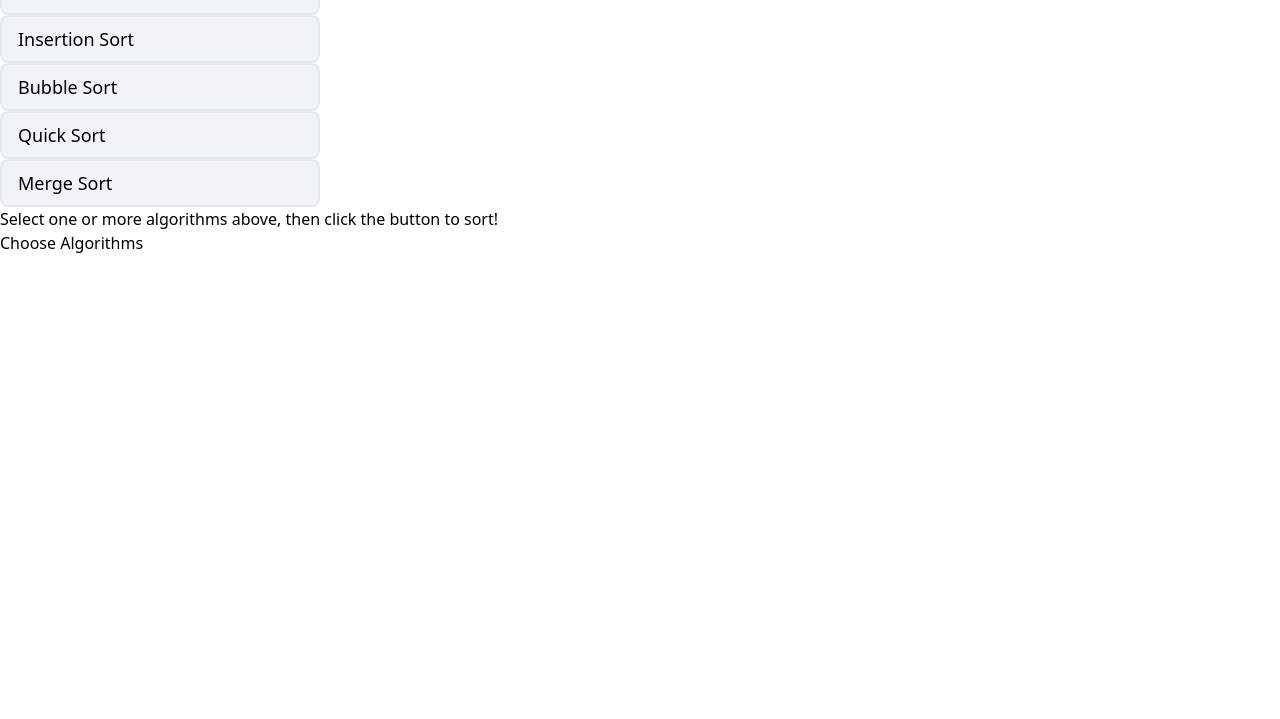
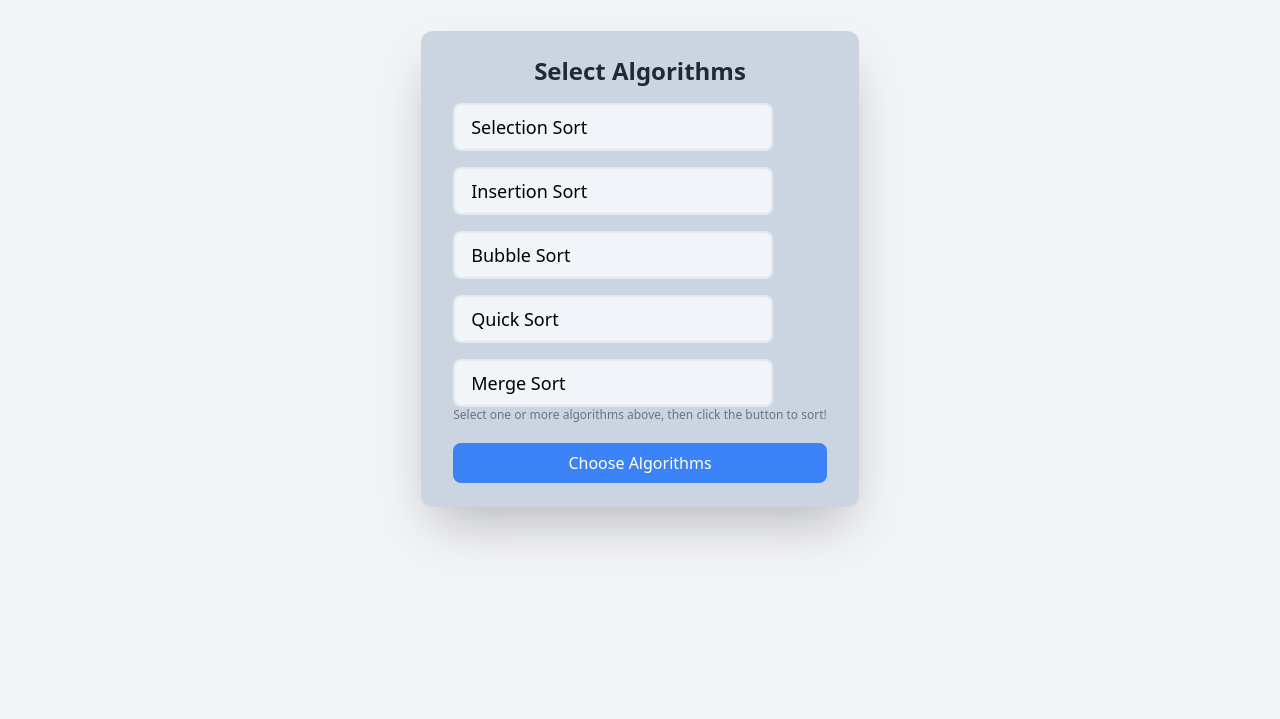
Before and after one commit to ibrahimAlselawi/algorithemVvisualization, a website: page index.html in a window 1280 px wide. Shown: the part 81-800 px from the top of the page. Drawn offline with nearby package versions, Linux system fonts and the light colour scheme.

Commit message:
FIXING tailwind

```diff
--- a/index.html
+++ b/index.html
@@ -9,7 +9,7 @@
     <script src="https://cdn.jsdelivr.net/npm/chart.js"></script>
 </head>
 <body class="bg-gray-100 text-gray-800 font-sans">
-    <nav class="fixed top-0 w-full min-h-20 flex items-center justify-between border-b-4 rounded-br-xl bg-blue-600">
+    <nav class="fixed top-0 w-full min-h-20 flex items-center justify-between  bg-blue-700">
         <div class="mx-auto max-w-full px-4 sm:px-6 lg:px-8 w-full">
             <div class=" flex items-center justify-between w-full">
                 <h2 class="text-3xl font-bold text-black text-center py-5 tracking-wide sm:w-auto">Sorting Algorithms Visualization</h2>
@@ -34,7 +34,7 @@
     </nav>
 
 <div class="mt-24 pt-4" id="page">
-    <div id="selectDiv" class="max-w-max mx-auto shadow-2xl rounded-xl px-8 py-6">
+    <div id="selectDiv" class="max-w-max mx-auto shadow-2xl rounded-xl px-8 py-6 bg-slate-300" >
         <h3 class="text-2xl font-semibold text-center mb-4">Select Algorithms</h3>
 
         <div class="flex items-center mt-4">
--- a/tailwind.config.js
+++ b/tailwind.config.js
@@ -1,6 +1,6 @@
 /** @type {import('tailwindcss').Config} */
 module.exports = {
-  content: ["./src/**/*.{html,js}"],
+  content: ["./src/**/*.{html,js}", "./index.html"],
   theme: {
     extend: {},
   },
```
Also changed, not shown: src/output.css.
